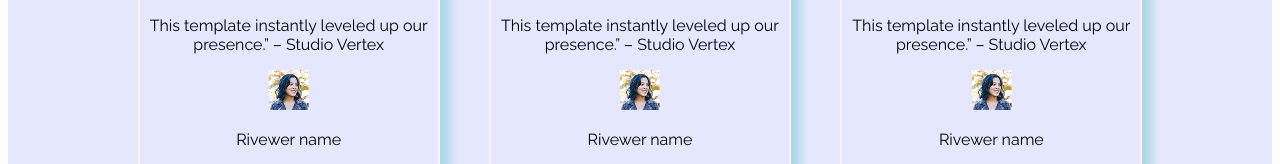
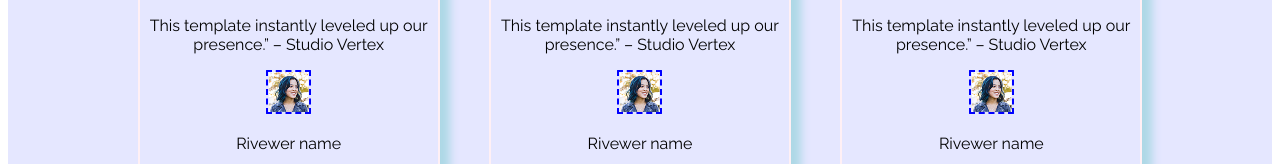
Before and after one commit to SejanStrong/assignmentone, a plain HTML site: page index.html in a window 1280 px wide. Shown: the part 1488-1652 px from the top of the page. Drawn offline with Linux system fonts and the light colour scheme.

Commit message:
add border

```diff
--- a/index.html
+++ b/index.html
@@ -87,7 +87,7 @@
                          <h3>Loved by Designers</h3>
                         <p>This template instantly leveled up our<br>
                          presence.” – Studio Vertex</p>
-                         <img src="/B12A01-landing-launchpad/Assets/avatar.png" alt="img">
+                         <img src="/B12A01-landing-launchpad/Assets/avatar.png" alt="img" class="card-picc">
                          <p>Rivewer name</p><br>
                          <p>Date</p>
 
@@ -104,7 +104,7 @@
                          <h3>Loved by Designers</h3>
                         <p>This template instantly leveled up our<br>
                          presence.” – Studio Vertex</p>
-                         <img src="/B12A01-landing-launchpad/Assets/avatar.png" alt="img">
+                         <img src="/B12A01-landing-launchpad/Assets/avatar.png" alt="img" class="card-picc">
                          <p>Rivewer name</p><br>
                          <p>Date</p>
 
@@ -121,7 +121,7 @@
                          <h3>Loved by Designers</h3>
                         <p>This template instantly leveled up our<br>
                          presence.” – Studio Vertex</p>
-                         <img src="/B12A01-landing-launchpad/Assets/avatar.png" alt="img">
+                         <img src="/B12A01-landing-launchpad/Assets/avatar.png" alt="img" class="card-picc">
                          <p>Rivewer name</p><br>
                          <p>Date</p>
 
--- a/style.css
+++ b/style.css
@@ -5,8 +5,7 @@
   font-style: normal;
 }
 .banner{
-    margin-right: 100px;
-}
+    align-items: center;}
 
 
 nav{
@@ -84,6 +83,7 @@ nav li a{
 .act-pic{
     width: 500px;
     border-radius: 5px;
+
 
 }
 .pro-title{
@@ -168,6 +168,12 @@ footer input[type="text"], footer input[type="email"], footer textarea{
     font-size: 40px;
     font-weight: bold;
 }
+.card-picc{
+    border: 2px solid blue;
+    border-radius: 1px;
+    border-style: dashed;
+
+}
 .card h3{
     font-size: 1.2em;
     font-weight: 600;
```
